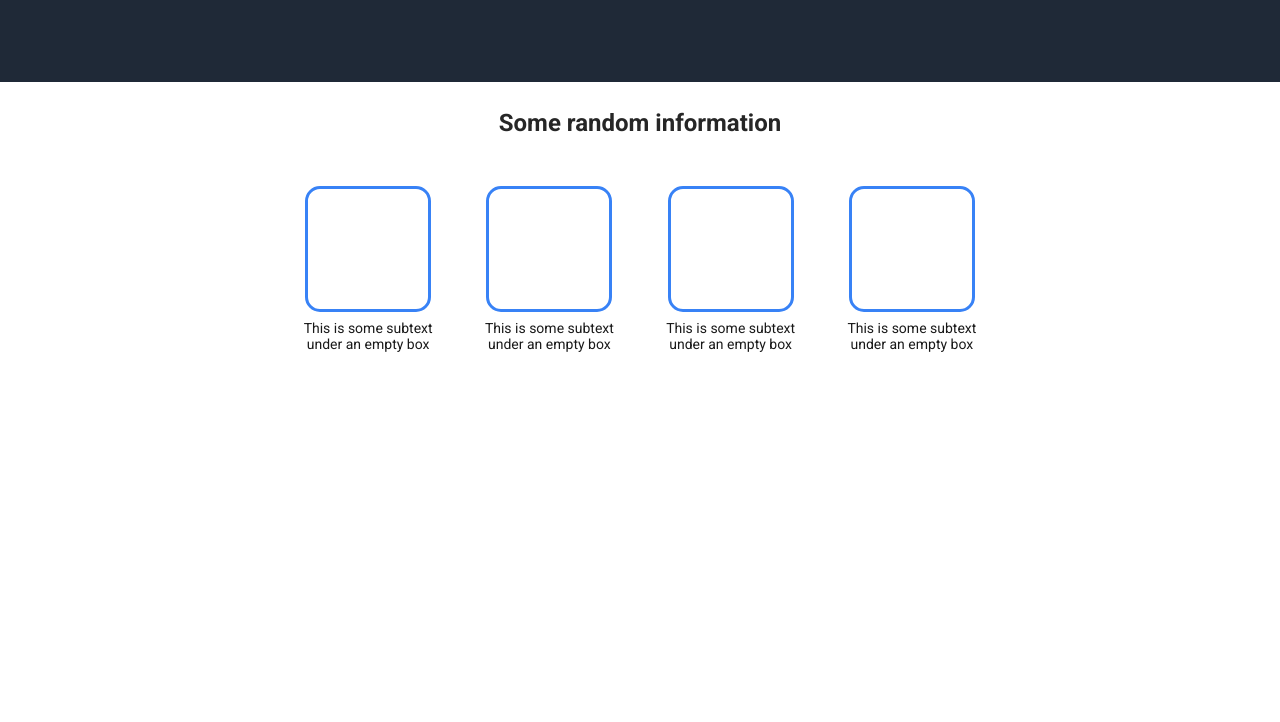
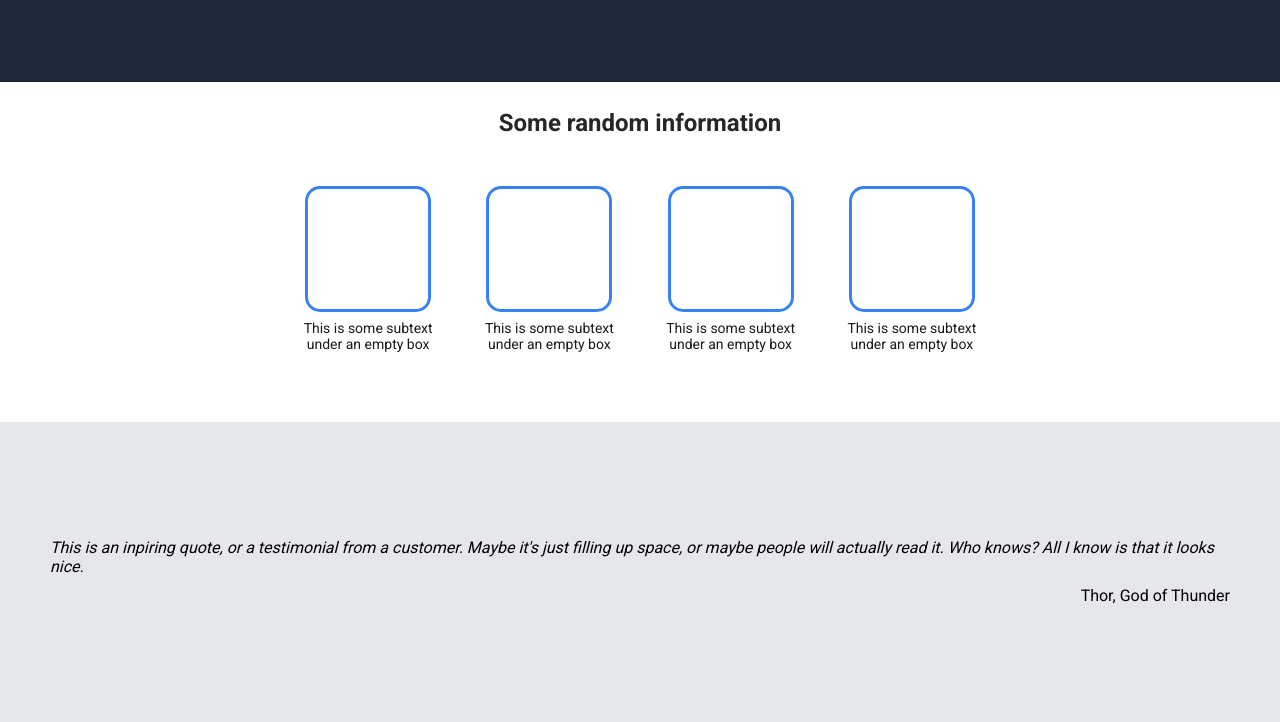
Before and after one commit to DanyonStitt/First-landing-page, a plain HTML site: page index.html in a window 1280 px wide. Shown: the part 425-1147 px from the top of the page. Before the commit the page ends 847 px from the top, so only its background shows below. Drawn offline with Linux system fonts and the light colour scheme.

Commit message:
Added and styled third section

```diff
--- a/index.html
+++ b/index.html
@@ -65,5 +65,19 @@
             </div>
         </div>
     </div>
+
+    <div class="third-section">
+        <div class="quote">
+            <em>
+                This is an inpiring quote, or a testimonial from a
+                customer. Maybe it's just filling up space, or maybe
+                people will actually read it. Who knows? All I know
+                is that it looks nice.
+            </em>
+        </div>
+        <div class="person">
+            Thor, God of Thunder
+        </div>
+    </div>
 </body>
 </html>
--- a/style.css
+++ b/style.css
@@ -121,3 +121,17 @@ img {max-width: 100%;}
     text-align: center;
     width: auto;
 }
+
+.third-section {
+    display: flex;
+    flex-direction: column;
+    height: 200px;
+    background-color: #e5e7eb;
+    justify-content: center;
+    padding: 50px;
+    gap: 10px;
+}
+
+.person {
+    align-self: flex-end;
+}
```
